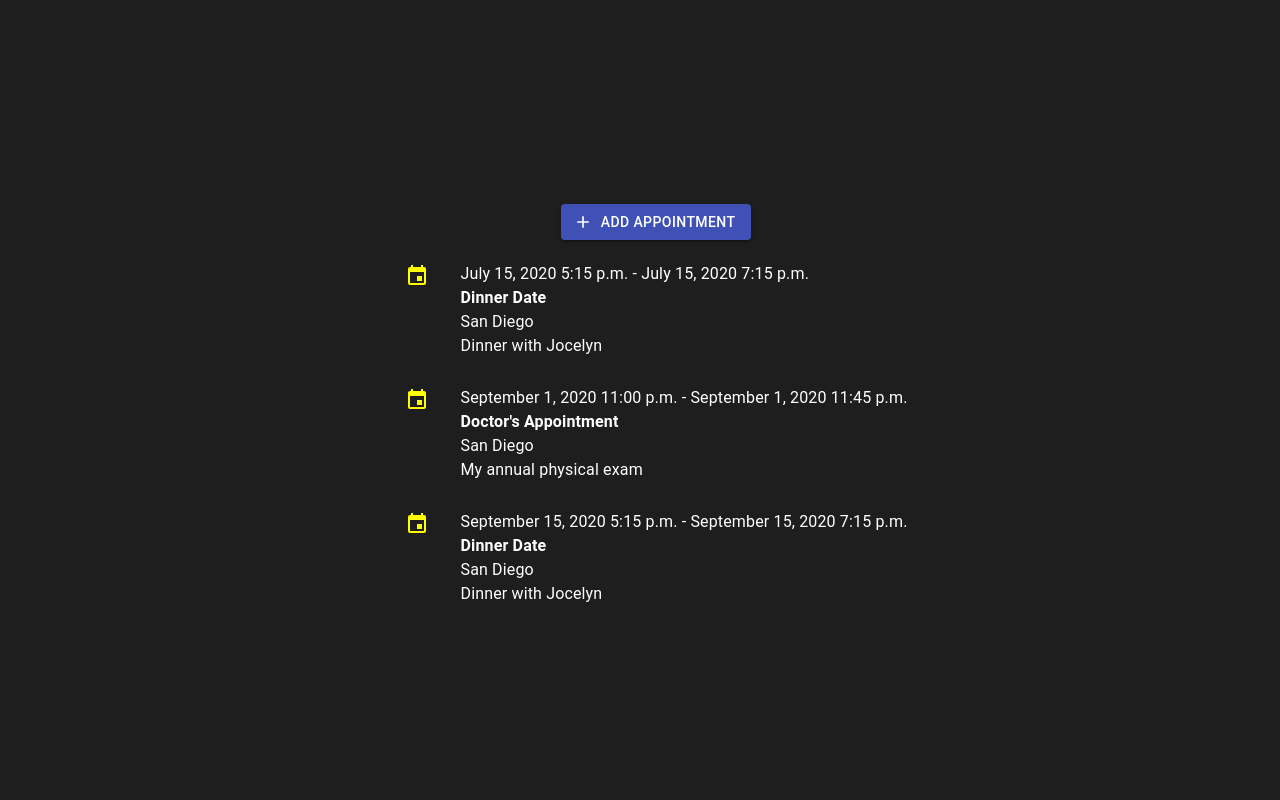
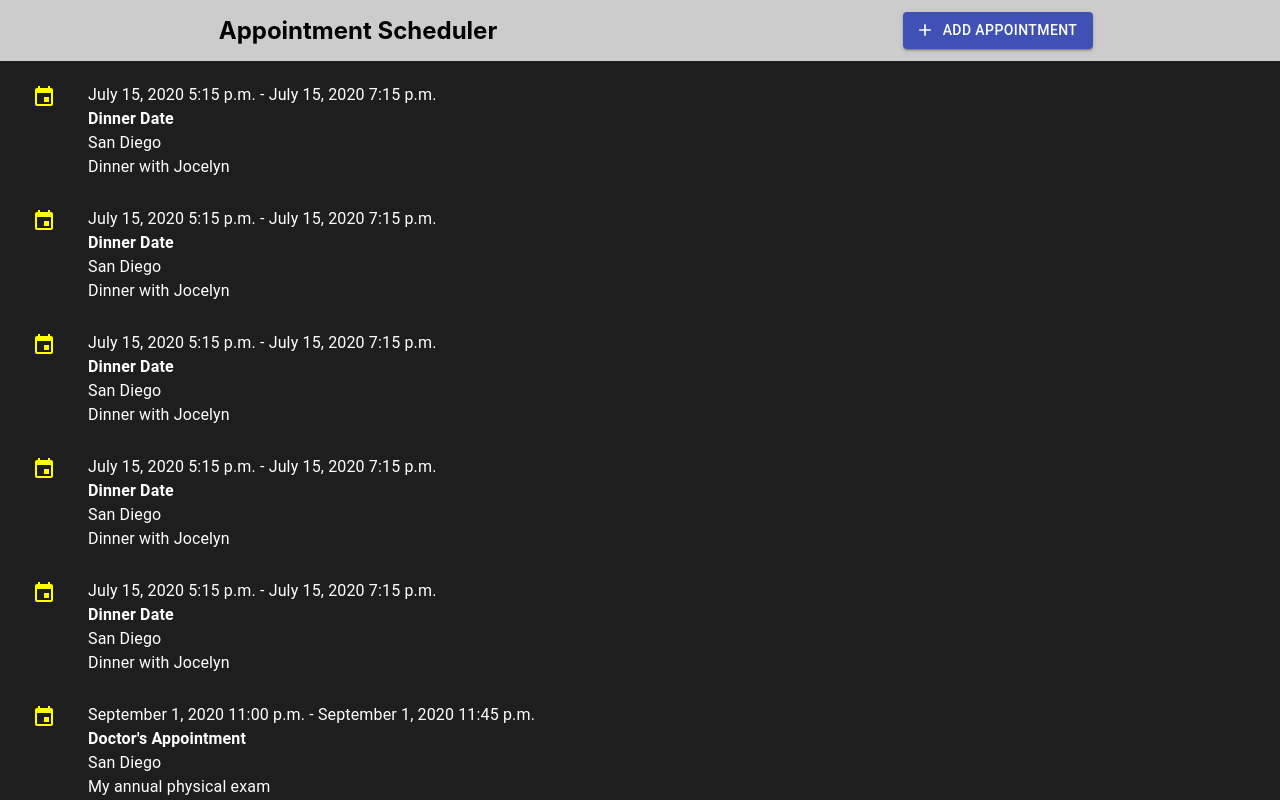
Before and after one commit to kratner/react-appointment-scheduler, a React (Create React App) app: page / in a window 1280 px wide. Shown: the top 800 px of the page. Built offline with nearby package versions, Linux system fonts and the light colour scheme.

Commit message:
Style form and event list

```diff
--- a/src/App.css
+++ b/src/App.css
@@ -1,38 +1,14 @@
-.App {
-  text-align: center;
+#appointmentform {
+  width: 14em;
 }
-
-.App-logo {
-  height: 40vmin;
-  pointer-events: none;
-}
-
-@media (prefers-reduced-motion: no-preference) {
-  .App-logo {
-    animation: App-logo-spin infinite 20s linear;
+@media only screen and (orientation: portrait) {
+  #titlebar {
+    flex-direction: column;
+  }
+  #titlebar div {
+    margin-bottom: 0.5em;
+  }
+  #titlebar button {
+    margin-bottom: 0.5em;
   }
 }
-
-.App-header {
-  background-color: #282c34;
-  min-height: 100vh;
-  display: flex;
-  flex-direction: column;
-  align-items: center;
-  justify-content: center;
-  font-size: calc(10px + 2vmin);
-  color: white;
-}
-
-.App-link {
-  color: #61dafb;
-}
-
-@keyframes App-logo-spin {
-  from {
-    transform: rotate(0deg);
-  }
-  to {
-    transform: rotate(360deg);
-  }
-}
--- a/src/App.js
+++ b/src/App.js
@@ -1,5 +1,4 @@
 import React from "react";
-//import logo from "./logo.svg";
 import "./App.css";
 import Container from "./containers/Container";
 
--- a/src/components/Controls.js
+++ b/src/components/Controls.js
@@ -3,16 +3,24 @@ import Button from "@material-ui/core/Button";
 import AddIcon from "@material-ui/icons/Add";
 
 const containerStyle = {
-  marginTop: "2em"
+  backgroundColor: "#cccccc",
+  color: "#000000",
+  display: "flex",
+  alignItems: "center",
+  fontWeight: "bold",
+  fontSize: "1.5em",
+  justifyContent: "space-around",
+  padding: "0.5em 1em",
+  width: "100%"
 };
 
 export default props => {
   return (
-    <div style={containerStyle}>
+    <div style={containerStyle} id="titlebar">
+      <div>Appointment Scheduler</div>
       <Button
         variant="contained"
         color="primary"
-        //className={classes.button}
         startIcon={<AddIcon />}
         onClick={props.onShowFormClick}
         title={props.formVisible ? `Hide Form` : `Show Form`}
--- a/src/components/EventForm.js
+++ b/src/components/EventForm.js
@@ -16,7 +16,9 @@ const containerStyle = {
   backgroundColor: "rgba(204, 204, 204)",
   padding: "0em 1em 1em",
   color: "#111111",
-  borderRadius: "1em"
+  borderRadius: "1em",
+  boxShadow: "#000000 3px 3px 4px 1px",
+  border: "1px #000000 solid"
 };
 
 const formTitleStyle = {
@@ -28,9 +30,6 @@ export default props => {
   const [selectedDTEnd, handleDTEndChange] = useState(null);
   const [isDisabled, setDisabled] = useState(true);
   const dtFormat = "MM/dd/yyyy HH:mm";
-  const handleCancel = () => {
-    props.onFormCancel();
-  };
   const handleSubmit = () => {
     const event = {
       dtstart: new Date(document.getElementById("dtstart").value),
@@ -42,7 +41,6 @@ export default props => {
     props.onFormSubmit(event);
   };
   const handleTextChange = () => {
-    // TODO: enable submit button only when all fields are filled in
     setDisabled(
       document.getElementById("dtstart").value === "" ||
         document.getElementById("dtend").value === "" ||
@@ -52,7 +50,7 @@ export default props => {
     );
   };
   return (
-    <div style={containerStyle}>
+    <div style={containerStyle} id="appointmentform">
       <h3 style={formTitleStyle}>{props.formTitle}</h3>
       <MuiPickersUtilsProvider utils={DateFnsUtils}>
         <DateTimePicker
@@ -84,7 +82,7 @@ export default props => {
       <div style={{ marginTop: "2em", minWidth: "12em" }}>
         <Button
           variant="contained"
-          onClick={handleCancel}
+          onClick={props.onFormCancel}
           style={{ marginRight: "1em" }}
         >
           Cancel
--- a/src/components/EventList.js
+++ b/src/components/EventList.js
@@ -7,8 +7,12 @@ import Typography from "@material-ui/core/Typography";
 import EventIcon from "@material-ui/icons/Event";
 import { format } from "date-fns";
 
+const containerStyle = {
+  overflow: "scroll",
+  width: "100%"
+};
+
 export default props => {
-  //list.sort((a, b) => (a.color > b.color) ? 1 : -1)
   const events = props.events
     .sort((a, b) => {
       return new Date(a.dtstart) > new Date(b.dtend) ? 1 : -1;
@@ -66,7 +70,7 @@ export default props => {
       );
     });
   return (
-    <div>
+    <div style={containerStyle}>
       <List>{events}</List>
     </div>
   );
--- a/src/containers/Container.js
+++ b/src/containers/Container.js
@@ -10,7 +10,6 @@ const style = {
   display: "flex",
   flexDirection: "column",
   alignItems: "center",
-  justifyContent: "center",
   width: "100%",
   height: "100vh",
   padding: "0em 1em"
@@ -29,6 +28,62 @@ class Container extends Component {
           title: "Doctor's Appointment",
           location: "San Diego",
           description: "My annual physical exam"
+        },
+        {
+          dtstart: new Date("09/15/2020 17:15"),
+          dtend: new Date("09/15/2020 19:15"),
+          title: "Dinner Date",
+          location: "San Diego",
+          description: "Dinner with Jocelyn"
+        },
+        {
+          dtstart: new Date("7/15/2020 17:15"),
+          dtend: new Date("7/15/2020 19:15"),
+          title: "Dinner Date",
+          location: "San Diego",
+          description: "Dinner with Jocelyn"
+        },
+        {
+          dtstart: new Date("09/15/2020 17:15"),
+          dtend: new Date("09/15/2020 19:15"),
+          title: "Dinner Date",
+          location: "San Diego",
+          description: "Dinner with Jocelyn"
+        },
+        {
+          dtstart: new Date("7/15/2020 17:15"),
+          dtend: new Date("7/15/2020 19:15"),
+          title: "Dinner Date",
+          location: "San Diego",
+          description: "Dinner with Jocelyn"
+        },
+        {
+          dtstart: new Date("09/15/2020 17:15"),
+          dtend: new Date("09/15/2020 19:15"),
+          title: "Dinner Date",
+          location: "San Diego",
+          description: "Dinner with Jocelyn"
+        },
+        {
+          dtstart: new Date("7/15/2020 17:15"),
+          dtend: new Date("7/15/2020 19:15"),
+          title: "Dinner Date",
+          location: "San Diego",
+          description: "Dinner with Jocelyn"
+        },
+        {
+          dtstart: new Date("09/15/2020 17:15"),
+          dtend: new Date("09/15/2020 19:15"),
+          title: "Dinner Date",
+          location: "San Diego",
+          description: "Dinner with Jocelyn"
+        },
+        {
+          dtstart: new Date("7/15/2020 17:15"),
+          dtend: new Date("7/15/2020 19:15"),
+          title: "Dinner Date",
+          location: "San Diego",
+          description: "Dinner with Jocelyn"
         },
         {
           dtstart: new Date("09/15/2020 17:15"),
```
